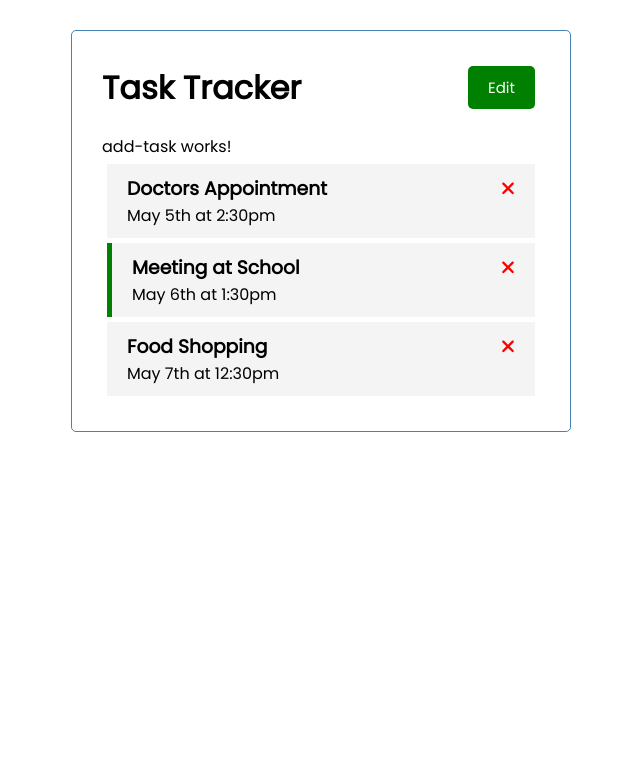
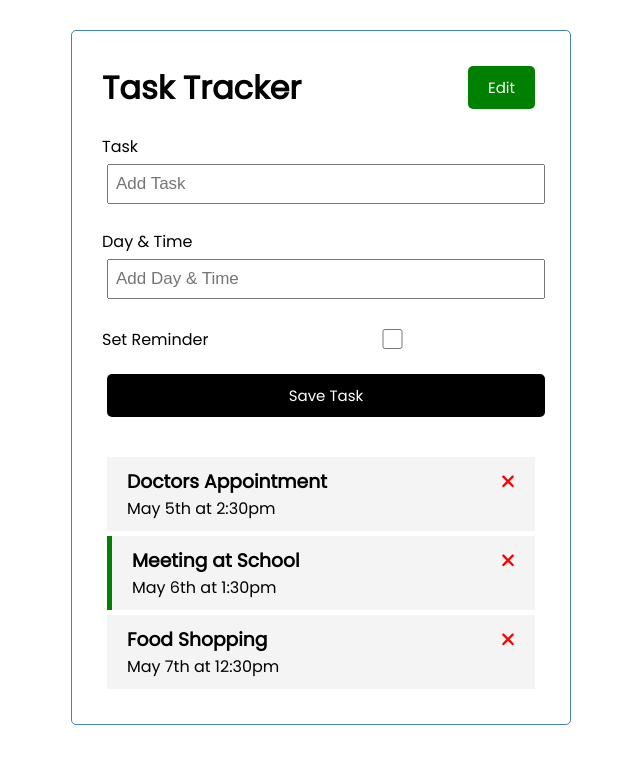
Before and after one commit to MzMahmud/task-tracker, an Angular app: page / in a window 1280 px wide. Shown: the top 764 px of the page, without its empty margins (319-959 px from the left). Built offline with nearby package versions, Linux system fonts and the light colour scheme; data requests are answered from the project's data file.

Commit message:
added add tesk forms

```diff
--- a/src/app/components/add-task/add-task.component.css
+++ b/src/app/components/add-task/add-task.component.css
@@ -0,0 +1,3 @@
+.add-form {
+    margin-bottom: 40px;
+}
--- a/src/app/components/add-task/add-task.component.html
+++ b/src/app/components/add-task/add-task.component.html
@@ -1 +1,15 @@
-<p>add-task works!</p>
+<form class="add-form">
+    <div class="form-control">
+        <label for="text">Task</label>
+        <input type="text" name="text" id="text" placeholder="Add Task" />
+    </div>
+    <div class="form-control">
+        <label for="day">Day & Time</label>
+        <input type="text" name="day" id="day" placeholder="Add Day & Time" />
+    </div>
+    <div class="form-control form-control-check">
+        <label for="reminder">Set Reminder</label>
+        <input type="checkbox" name="reminder" id="reminder" />
+    </div>
+    <input type="submit" value="Save Task" class="btn btn-block" />
+</form>
```
